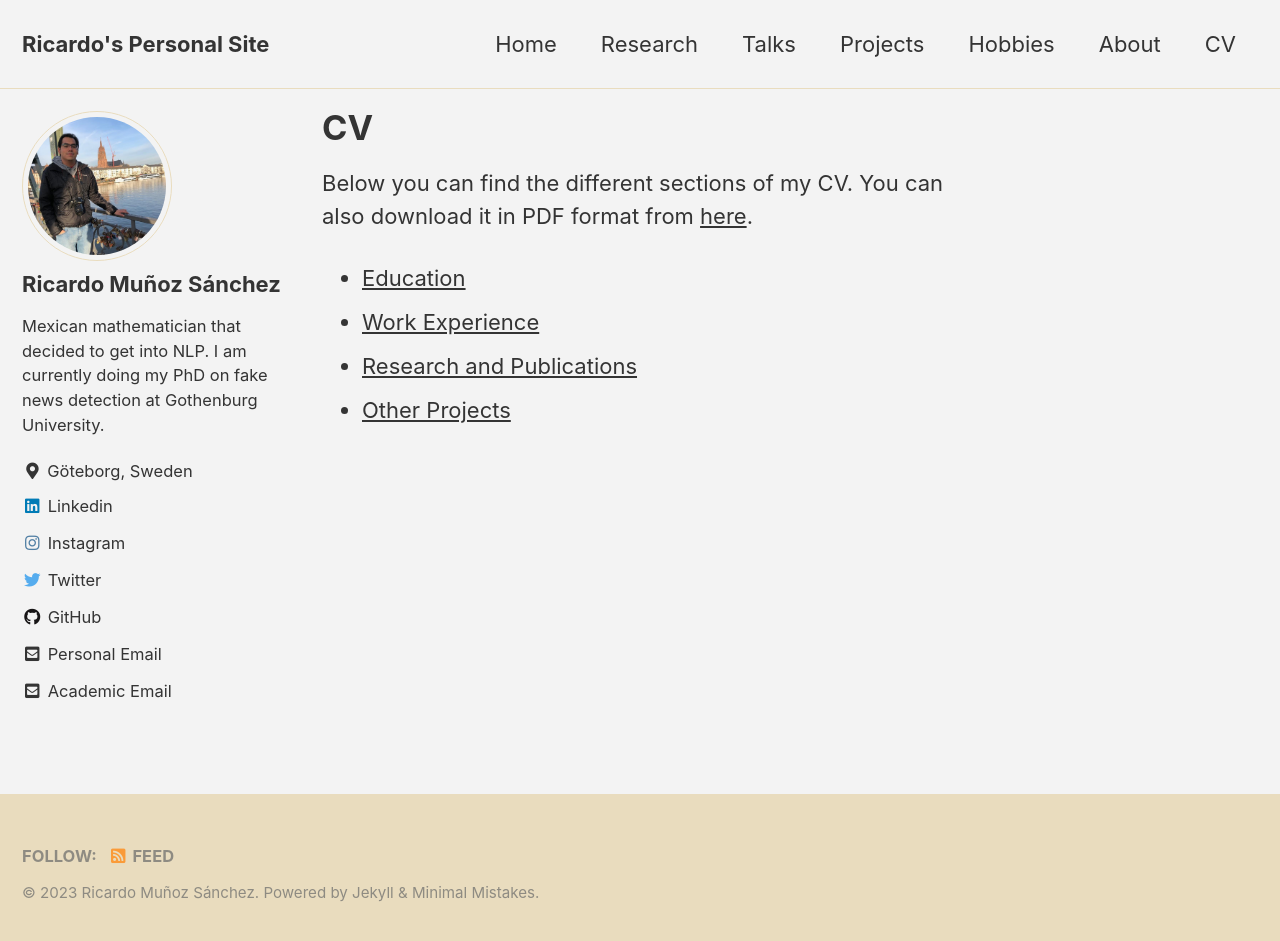
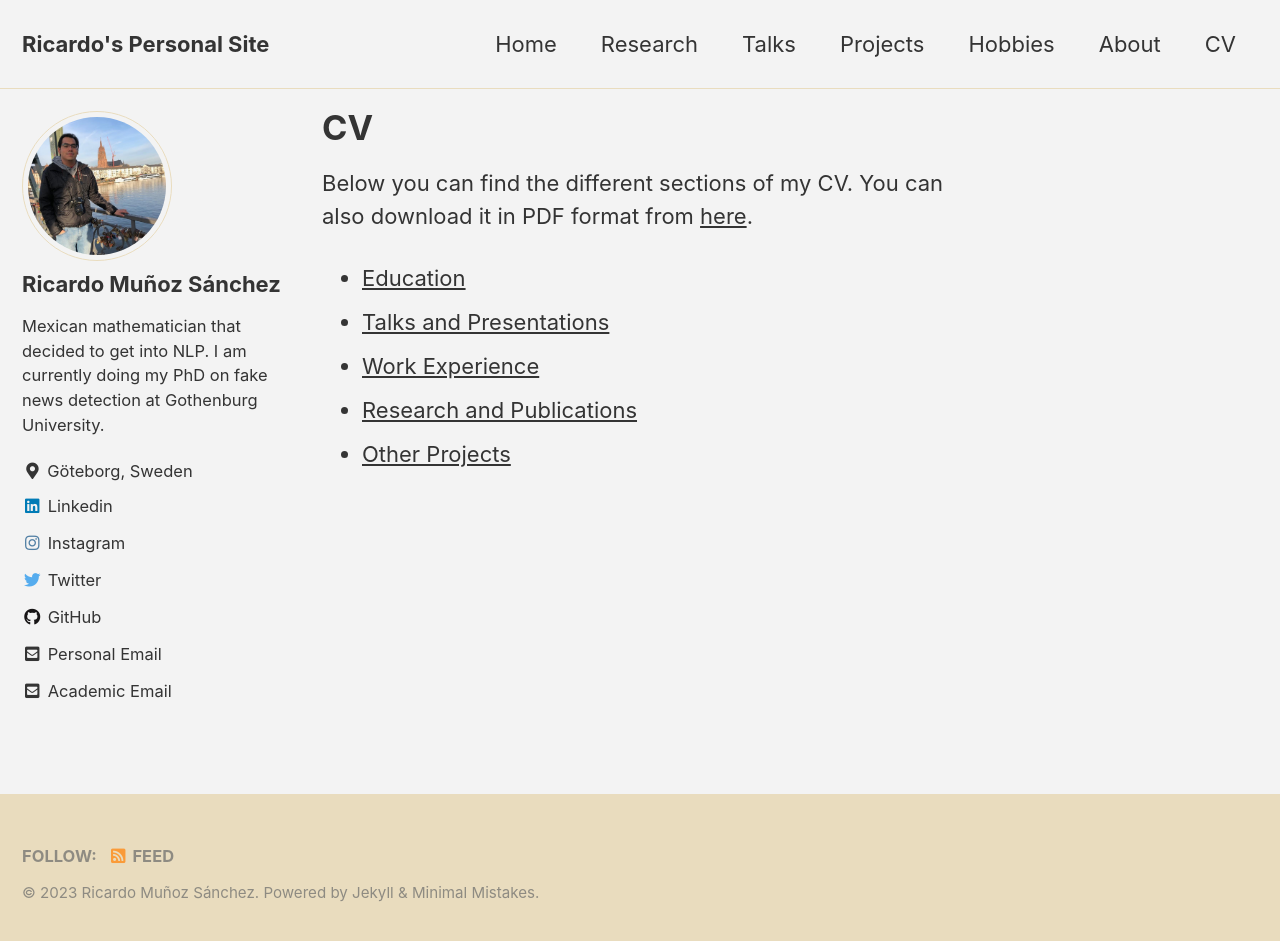
Before and after one commit to rimusa/rimusa.github.io, a Jekyll site: the page built from docs/_pages/cv.md, in a window 1280 px wide and 949 px high. Shown: the top 941 px of the window. Built offline with Jekyll 4.4.1, drawn with Linux system fonts in a browser that asks for light colours; cached includes are drawn as plain includes.

Commit message:
Updated cv page

```diff
--- a/docs/_pages/cv.md
+++ b/docs/_pages/cv.md
@@ -9,6 +9,7 @@ Below you can find the different sections of my CV.
 You can also download it in PDF format from [here](../documents/CV.pdf).
 
 - [Education](./education)
+- [Talks and Presentations](../talks)
 - [Work Experience](./work)
 - [Research and Publications](../research)
 - [Other Projects](../projects)
```
